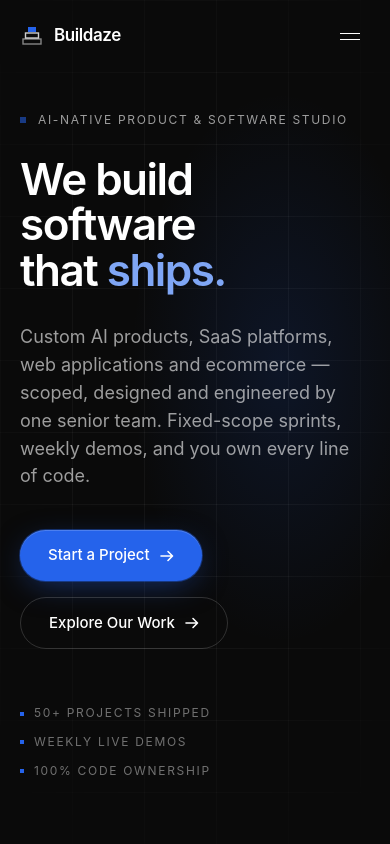
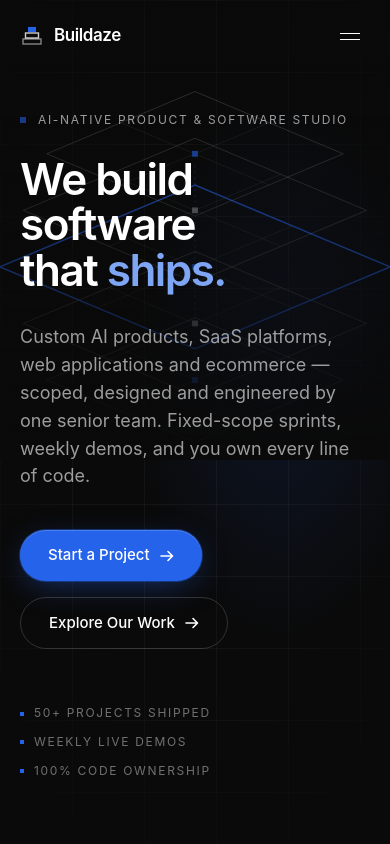
Before and after one commit to MirzaMohidImran/buildaze, a Next.js app: page / in a window 390 px wide. Shown: the top 844 px of the page. Built offline with nearby package versions, Linux system fonts and the light colour scheme.

Commit message:
Show hero build-system canvas on mobile.
Co-authored-by: Cursor <cursoragent@cursor.com>

```diff
--- a/components/sections/Hero.tsx
+++ b/components/sections/Hero.tsx
@@ -75,14 +75,19 @@ export function Hero() {
         }}
       />
 
-      {/* WebGL build system / static fallback */}
+      {/* Build system: mobile/tablet static background; desktop WebGL on the right */}
       <motion.div
         aria-hidden
         style={reduced ? undefined : { opacity: sceneOpacity }}
-        className="pointer-events-none absolute inset-y-0 right-0 hidden w-[58%] lg:block"
+        className="pointer-events-none absolute inset-x-0 top-[6%] h-[min(52vh,420px)] opacity-[0.55] sm:top-[4%] sm:h-[min(56vh,480px)] sm:opacity-60 lg:inset-y-0 lg:right-0 lg:left-auto lg:top-auto lg:h-auto lg:w-[58%] lg:opacity-100"
       >
         {renderWebGL ? <BuildSystemScene /> : <StaticBuildSystem />}
       </motion.div>
+      {/* Keep mobile copy readable over the scene */}
+      <div
+        aria-hidden
+        className="pointer-events-none absolute inset-x-0 top-0 h-[min(58vh,460px)] bg-gradient-to-b from-transparent via-ink/40 to-ink lg:hidden"
+      />
 
       {/* Layer captions — the build system legend */}
       <div aria-hidden className="absolute top-1/2 right-10 hidden -translate-y-1/2 flex-col gap-5 xl:flex">
```
